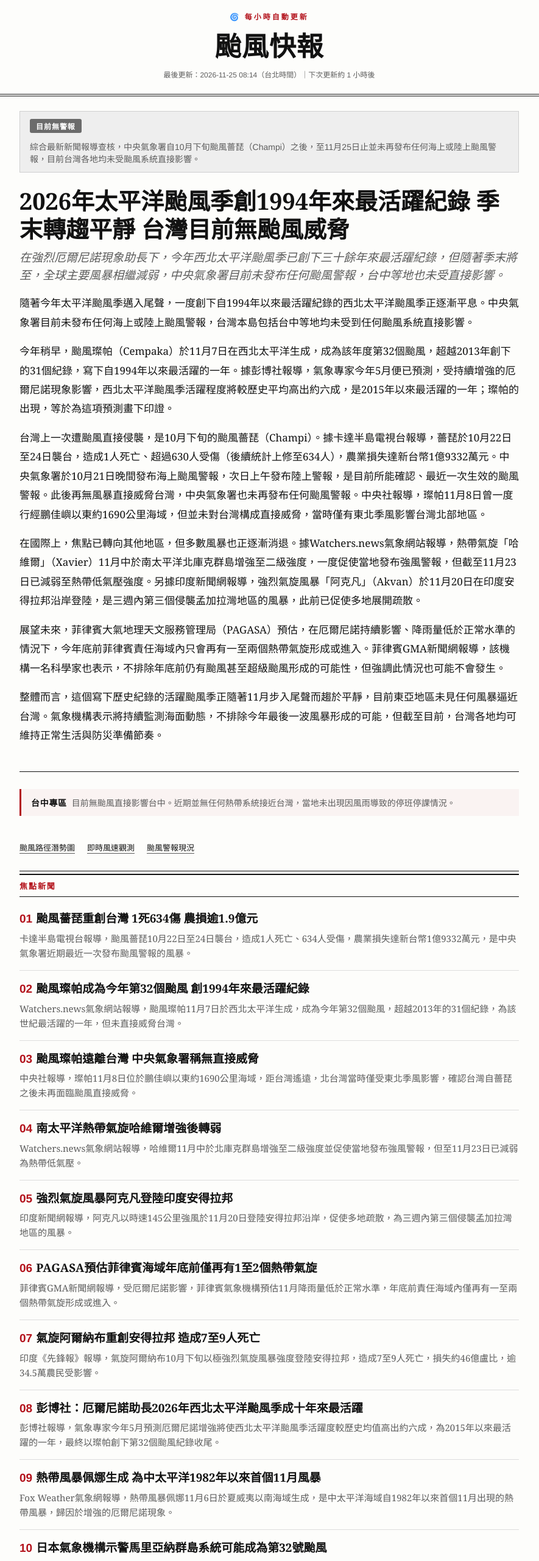
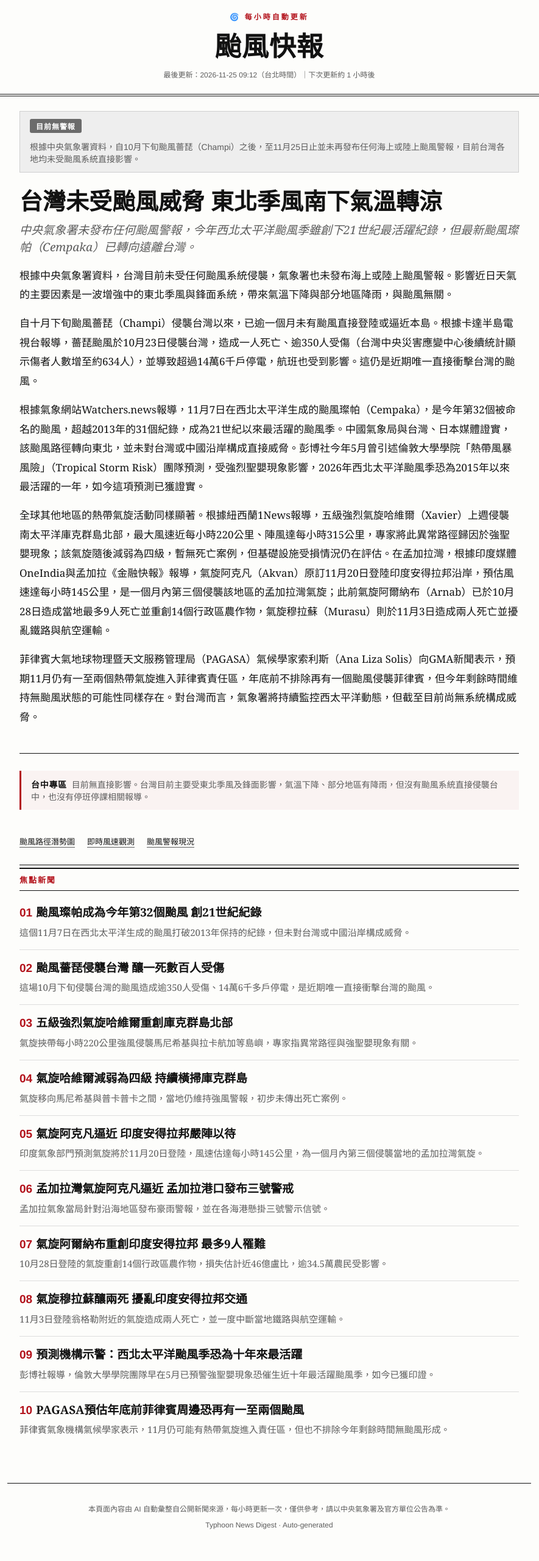
Before and after one commit to wangminglun/typhoon-news, a plain HTML site: page index.html in a window 1280 px wide. Shown: the top 2560 px of the page at 61% size, without its empty margins (198-1083 px from the left). Drawn offline with Linux system fonts and the light colour scheme.

Commit message:
Hourly update: Taiwan remains alert-free as NE monsoon arrives; Cempaka caps record 32-storm season
Co-Authored-By: Claude Sonnet 5 <noreply@anthropic.com>
Claude-Session: https://claude.ai/code/session_01N5TDVh8UFRNonKceM1Q3wJ

```diff
--- a/index.html
+++ b/index.html
@@ -13,30 +13,29 @@
 <header class="masthead">
   <p class="kicker">🌀 每小時自動更新</p>
   <h1 class="site-title">颱風快報</h1>
-  <p class="meta">最後更新：2026-11-25 08:14（台北時間）｜下次更新約 1 小時後</p>
+  <p class="meta">最後更新：2026-11-25 09:12（台北時間）｜下次更新約 1 小時後</p>
 </header>
 
 <main>
   <div class="alert-bar alert-none">
     <span class="alert-badge">目前無警報</span>
-    <span class="alert-desc">綜合最新新聞報導查核，中央氣象署自10月下旬颱風薔琵（Champi）之後，至11月25日止並未再發布任何海上或陸上颱風警報，目前台灣各地均未受颱風系統直接影響。</span>
+    <span class="alert-desc">根據中央氣象署資料，自10月下旬颱風薔琵（Champi）之後，至11月25日止並未再發布任何海上或陸上颱風警報，目前台灣各地均未受颱風系統直接影響。</span>
   </div>
 
   <article class="headline-story">
-    <h2>2026年太平洋颱風季創1994年來最活躍紀錄 季末轉趨平靜 台灣目前無颱風威脅</h2>
-    <p class="dek">在強烈厄爾尼諾現象助長下，今年西北太平洋颱風季已創下三十餘年來最活躍紀錄，但隨著季末將至，全球主要風暴相繼減弱，中央氣象署目前未發布任何颱風警報，台中等地也未受直接影響。</p>
+    <h2>台灣未受颱風威脅 東北季風南下氣溫轉涼</h2>
+    <p class="dek">中央氣象署未發布任何颱風警報，今年西北太平洋颱風季雖創下21世紀最活躍紀錄，但最新颱風璨帕（Cempaka）已轉向遠離台灣。</p>
     <div class="body">
-      <p>隨著今年太平洋颱風季邁入尾聲，一度創下自1994年以來最活躍紀錄的西北太平洋颱風季正逐漸平息。中央氣象署目前未發布任何海上或陸上颱風警報，台灣本島包括台中等地均未受到任何颱風系統直接影響。</p>
-      <p>今年稍早，颱風璨帕（Cempaka）於11月7日在西北太平洋生成，成為該年度第32個颱風，超越2013年創下的31個紀錄，寫下自1994年以來最活躍的一年。據彭博社報導，氣象專家今年5月便已預測，受持續增強的厄爾尼諾現象影響，西北太平洋颱風季活躍程度將較歷史平均高出約六成，是2015年以來最活躍的一年；璨帕的出現，等於為這項預測畫下印證。</p>
-      <p>台灣上一次遭颱風直接侵襲，是10月下旬的颱風薔琵（Champi）。據卡達半島電視台報導，薔琵於10月22日至24日襲台，造成1人死亡、超過630人受傷（後續統計上修至634人），農業損失達新台幣1億9332萬元。中央氣象署於10月21日晚間發布海上颱風警報，次日上午發布陸上警報，是目前所能確認、最近一次生效的颱風警報。此後再無風暴直接威脅台灣，中央氣象署也未再發布任何颱風警報。中央社報導，璨帕11月8日曾一度行經鵬佳嶼以東約1690公里海域，但並未對台灣構成直接威脅，當時僅有東北季風影響台灣北部地區。</p>
-      <p>在國際上，焦點已轉向其他地區，但多數風暴也正逐漸消退。據Watchers.news氣象網站報導，熱帶氣旋「哈維爾」（Xavier）11月中於南太平洋北庫克群島增強至二級強度，一度促使當地發布強風警報，但截至11月23日已減弱至熱帶低氣壓強度。另據印度新聞網報導，強烈氣旋風暴「阿克凡」（Akvan）於11月20日在印度安得拉邦沿岸登陸，是三週內第三個侵襲孟加拉灣地區的風暴，此前已促使多地展開疏散。</p>
-      <p>展望未來，菲律賓大氣地理天文服務管理局（PAGASA）預估，在厄爾尼諾持續影響、降雨量低於正常水準的情況下，今年底前菲律賓責任海域內只會再有一至兩個熱帶氣旋形成或進入。菲律賓GMA新聞網報導，該機構一名科學家也表示，不排除年底前仍有颱風甚至超級颱風形成的可能性，但強調此情況也可能不會發生。</p>
-      <p>整體而言，這個寫下歷史紀錄的活躍颱風季正隨著11月步入尾聲而趨於平靜，目前東亞地區未見任何風暴逼近台灣。氣象機構表示將持續監測海面動態，不排除今年最後一波風暴形成的可能，但截至目前，台灣各地均可維持正常生活與防災準備節奏。</p>
+      <p>根據中央氣象署資料，台灣目前未受任何颱風系統侵襲，氣象署也未發布海上或陸上颱風警報。影響近日天氣的主要因素是一波增強中的東北季風與鋒面系統，帶來氣溫下降與部分地區降雨，與颱風無關。</p>
+      <p>自十月下旬颱風薔琵（Champi）侵襲台灣以來，已逾一個月未有颱風直接登陸或逼近本島。根據卡達半島電視台報導，薔琵颱風於10月23日侵襲台灣，造成一人死亡、逾350人受傷（台灣中央災害應變中心後續統計顯示傷者人數增至約634人），並導致超過14萬6千戶停電，航班也受到影響。這仍是近期唯一直接衝擊台灣的颱風。</p>
+      <p>根據氣象網站Watchers.news報導，11月7日在西北太平洋生成的颱風璨帕（Cempaka），是今年第32個被命名的颱風，超越2013年的31個紀錄，成為21世紀以來最活躍的颱風季。中國氣象局與台灣、日本媒體證實，該颱風路徑轉向東北，並未對台灣或中國沿岸構成直接威脅。彭博社今年5月曾引述倫敦大學學院「熱帶風暴風險」（Tropical Storm Risk）團隊預測，受強烈聖嬰現象影響，2026年西北太平洋颱風季恐為2015年以來最活躍的一年，如今這項預測已獲證實。</p>
+      <p>全球其他地區的熱帶氣旋活動同樣顯著。根據紐西蘭1News報導，五級強烈氣旋哈維爾（Xavier）上週侵襲南太平洋庫克群島北部，最大風速近每小時220公里、陣風達每小時315公里，專家將此異常路徑歸因於強聖嬰現象；該氣旋隨後減弱為四級，暫無死亡案例，但基礎設施受損情況仍在評估。在孟加拉灣，根據印度媒體OneIndia與孟加拉《金融快報》報導，氣旋阿克凡（Akvan）原訂11月20日登陸印度安得拉邦沿岸，預估風速達每小時145公里，是一個月內第三個侵襲該地區的孟加拉灣氣旋；此前氣旋阿爾納布（Arnab）已於10月28日造成當地最多9人死亡並重創14個行政區農作物，氣旋穆拉蘇（Murasu）則於11月3日造成兩人死亡並擾亂鐵路與航空運輸。</p>
+      <p>菲律賓大氣地球物理暨天文服務管理局（PAGASA）氣候學家索利斯（Ana Liza Solis）向GMA新聞表示，預期11月仍有一至兩個熱帶氣旋進入菲律賓責任區，年底前不排除再有一個颱風侵襲菲律賓，但今年剩餘時間維持無颱風狀態的可能性同樣存在。對台灣而言，氣象署將持續監控西太平洋動態，但截至目前尚無系統構成威脅。</p>
     </div>
   </article>
 
   <div class="region-watch">
-    <span class="region-label">台中專區</span>目前無颱風直接影響台中。近期並無任何熱帶系統接近台灣，當地未出現因風雨導致的停班停課情況。
+    <span class="region-label">台中專區</span>目前無直接影響。台灣目前主要受東北季風及鋒面影響，氣溫下降、部分地區有降雨，但沒有颱風系統直接侵襲台中，也沒有停班停課相關報導。
   </div>
 
   <div class="quick-links">
@@ -48,44 +47,44 @@
   <h3 class="section-label">焦點新聞</h3>
   <ol class="news-list">
     <li>
-      <a class="title-link" href="https://aljazeera.com/news/2026/10/23/typhoon-champi-hits-taiwan-killing-one-and-injuring-350" target="_blank" rel="noopener"><span class="rank">01</span>颱風薔琵重創台灣 1死634傷 農損逾1.9億元</a>
-      <p class="dek">卡達半島電視台報導，颱風薔琵10月22日至24日襲台，造成1人死亡、634人受傷，農業損失達新台幣1億9332萬元，是中央氣象署近期最近一次發布颱風警報的風暴。</p>
+      <a class="title-link" href="https://watchers.news/epicenter/typhoon-cempaka-spun-up-over-the-western-north-pacific-on-7-november-2026-it-is-now-the-32nd-typhoon-of-the-year-more-than-any-year-this-century-one-past-the-31-counted-in-2013/" target="_blank" rel="noopener"><span class="rank">01</span>颱風璨帕成為今年第32個颱風 創21世紀紀錄</a>
+      <p class="dek">這個11月7日在西北太平洋生成的颱風打破2013年保持的紀錄，但未對台灣或中國沿岸構成威脅。</p>
     </li>
     <li>
-      <a class="title-link" href="https://watchers.news/epicenter/typhoon-cempaka-spun-up-over-the-western-north-pacific-on-7-november-2026-it-is-now-the-32nd-typhoon-of-the-year-more-than-any-year-this-century-one-past-the-31-counted-in-2013/" target="_blank" rel="noopener"><span class="rank">02</span>颱風璨帕成為今年第32個颱風 創1994年來最活躍紀錄</a>
-      <p class="dek">Watchers.news氣象網站報導，颱風璨帕11月7日於西北太平洋生成，成為今年第32個颱風，超越2013年的31個紀錄，為該世紀最活躍的一年，但未直接威脅台灣。</p>
+      <a class="title-link" href="https://aljazeera.com/news/2026/10/23/typhoon-champi-hits-taiwan-killing-one-and-injuring-350" target="_blank" rel="noopener"><span class="rank">02</span>颱風薔琵侵襲台灣 釀一死數百人受傷</a>
+      <p class="dek">這場10月下旬侵襲台灣的颱風造成逾350人受傷、14萬6千多戶停電，是近期唯一直接衝擊台灣的颱風。</p>
     </li>
     <li>
-      <a class="title-link" href="https://focustaiwan.tw/society/202611080013" target="_blank" rel="noopener"><span class="rank">03</span>颱風璨帕遠離台灣 中央氣象署稱無直接威脅</a>
-      <p class="dek">中央社報導，璨帕11月8日位於鵬佳嶼以東約1690公里海域，距台灣遙遠，北台灣當時僅受東北季風影響，確認台灣自薔琵之後未再面臨颱風直接威脅。</p>
+      <a class="title-link" href="https://1news.co.nz/2026/11/18/cyclone-xavier-at-category-5-as-it-batters-northern-cook-islands/" target="_blank" rel="noopener"><span class="rank">03</span>五級強烈氣旋哈維爾重創庫克群島北部</a>
+      <p class="dek">氣旋挾帶每小時220公里強風侵襲馬尼希基與拉卡航加等島嶼，專家指異常路徑與強聖嬰現象有關。</p>
     </li>
     <li>
-      <a class="title-link" href="https://watchers.news/2026/11/16/tropical-cyclone-xavier-northern-cook-islands-manihiki-rakahanga-november-2026/" target="_blank" rel="noopener"><span class="rank">04</span>南太平洋熱帶氣旋哈維爾增強後轉弱</a>
-      <p class="dek">Watchers.news氣象網站報導，哈維爾11月中於北庫克群島增強至二級強度並促使當地發布強風警報，但至11月23日已減弱為熱帶低氣壓。</p>
+      <a class="title-link" href="https://www.1news.co.nz/2026/11/19/cyclone-xavier-slowly-weakens-as-it-tracks-through-cook-islands/" target="_blank" rel="noopener"><span class="rank">04</span>氣旋哈維爾減弱為四級 持續橫掃庫克群島</a>
+      <p class="dek">氣旋移向馬尼希基與普卡普卡之間，當地仍維持強風警報，初步未傳出死亡案例。</p>
     </li>
     <li>
-      <a class="title-link" href="https://newsonair.gov.in/cyclonic-storm-akvan-moves-closer-to-coastal-states-of-andhra-tamil-nadu-and-odisha/" target="_blank" rel="noopener"><span class="rank">05</span>強烈氣旋風暴阿克凡登陸印度安得拉邦</a>
-      <p class="dek">印度新聞網報導，阿克凡以時速145公里強風於11月20日登陸安得拉邦沿岸，促使多地疏散，為三週內第三個侵襲孟加拉灣地區的風暴。</p>
+      <a class="title-link" href="https://www.oneindia.com/india/cyclone-akvan-andhra-pradesh-braces-for-145-kmph-winds-landfall-expected-on-november-20-8261885.html" target="_blank" rel="noopener"><span class="rank">05</span>氣旋阿克凡逼近 印度安得拉邦嚴陣以待</a>
+      <p class="dek">印度氣象部門預測氣旋將於11月20日登陸，風速估達每小時145公里，為一個月內第三個侵襲當地的孟加拉灣氣旋。</p>
     </li>
     <li>
-      <a class="title-link" href="https://www.gmanetwork.com/news/weather/content/1007988/pagasa-sees-1-2-tropical-cyclones-in-par-in-november-2026/story/" target="_blank" rel="noopener"><span class="rank">06</span>PAGASA預估菲律賓海域年底前僅再有1至2個熱帶氣旋</a>
-      <p class="dek">菲律賓GMA新聞網報導，受厄爾尼諾影響，菲律賓氣象機構預估11月降雨量低於正常水準，年底前責任海域內僅再有一至兩個熱帶氣旋形成或進入。</p>
+      <a class="title-link" href="https://thefinancialexpress.com.bd/environment/severe-cyclone-akvan-triggers-signal-no-3-at-bangladesh-seaports-heavy-rain-alert" target="_blank" rel="noopener"><span class="rank">06</span>孟加拉灣氣旋阿克凡逼近 孟加拉港口發布三號警戒</a>
+      <p class="dek">孟加拉氣象當局針對沿海地區發布豪雨警報，並在各海港懸掛三號警示信號。</p>
     </li>
     <li>
-      <a class="title-link" href="https://dailypioneer.com/india/cyclone-arnab-leaves-7-dead-causes-rs-4600-crore-loss-in-andhra-pradesh-345-lakh-farmers-affected" target="_blank" rel="noopener"><span class="rank">07</span>氣旋阿爾納布重創安得拉邦 造成7至9人死亡</a>
-      <p class="dek">印度《先鋒報》報導，氣旋阿爾納布10月下旬以極強烈氣旋風暴強度登陸安得拉邦，造成7至9人死亡，損失約46億盧比，逾34.5萬農民受影響。</p>
+      <a class="title-link" href="https://www.deccanchronicle.com/southern-states/andhra-pradesh/cyclone-arnab-claims-9-lives-devastates-crops-in-14-ap-dists-1999772" target="_blank" rel="noopener"><span class="rank">07</span>氣旋阿爾納布重創印度安得拉邦 最多9人罹難</a>
+      <p class="dek">10月28日登陸的氣旋重創14個行政區農作物，損失估計近46億盧比，逾34.5萬農民受影響。</p>
     </li>
     <li>
-      <a class="title-link" href="https://www.bloomberg.com/news/articles/2026-05-13/typhoon-season-in-northwest-pacific-seen-most-active-in-a-decade" target="_blank" rel="noopener"><span class="rank">08</span>彭博社：厄爾尼諾助長2026年西北太平洋颱風季成十年來最活躍</a>
-      <p class="dek">彭博社報導，氣象專家今年5月預測厄爾尼諾增強將使西北太平洋颱風季活躍度較歷史均值高出約六成，為2015年以來最活躍的一年，最終以璨帕創下第32個颱風紀錄收尾。</p>
+      <a class="title-link" href="https://www.deccanherald.com/india/cyclone-murasu-kills-two-in-andhra-pradesh-disrupts-rail-and-air-services-4206212" target="_blank" rel="noopener"><span class="rank">08</span>氣旋穆拉蘇釀兩死 擾亂印度安得拉邦交通</a>
+      <p class="dek">11月3日登陸翁格勒附近的氣旋造成兩人死亡，並一度中斷當地鐵路與航空運輸。</p>
     </li>
     <li>
-      <a class="title-link" href="https://www.foxweather.com/weather-news/late-season-tropical-storm-pena-pacific-super-el-nino" target="_blank" rel="noopener"><span class="rank">09</span>熱帶風暴佩娜生成 為中太平洋1982年以來首個11月風暴</a>
-      <p class="dek">Fox Weather氣象網報導，熱帶風暴佩娜11月6日於夏威夷以南海域生成，是中太平洋海域自1982年以來首個11月出現的熱帶風暴，歸因於增強的厄爾尼諾現象。</p>
+      <a class="title-link" href="https://www.bloomberg.com/news/articles/2026-05-13/typhoon-season-in-northwest-pacific-seen-most-active-in-a-decade" target="_blank" rel="noopener"><span class="rank">09</span>預測機構示警：西北太平洋颱風季恐為十年來最活躍</a>
+      <p class="dek">彭博社報導，倫敦大學學院團隊早在5月已預警強聖嬰現象恐催生近十年最活躍颱風季，如今已獲印證。</p>
     </li>
     <li>
-      <a class="title-link" href="https://weathernews.jp/news/202611/070091/" target="_blank" rel="noopener"><span class="rank">10</span>日本氣象機構示警馬里亞納群島系統可能成為第32號颱風</a>
-      <p class="dek">日本Weathernews氣象網報導，日本氣象廳11月7日示警馬里亞納群島附近熱帶低氣壓極可能於24小時內發展為今年第32個颱風（後命名為璨帕），為1994年以來首見。</p>
+      <a class="title-link" href="https://www.gmanetwork.com/news/weather/content/1007988/pagasa-sees-1-2-tropical-cyclones-in-par-in-november-2026/story/" target="_blank" rel="noopener"><span class="rank">10</span>PAGASA預估年底前菲律賓周邊恐再有一至兩個颱風</a>
+      <p class="dek">菲律賓氣象機構氣候學家表示，11月仍可能有熱帶氣旋進入責任區，但也不排除今年剩餘時間無颱風形成。</p>
     </li>
   </ol>
 </main>
```
Also changed, not shown: data/latest.json (+44 -45 lines), fb_post.txt.
